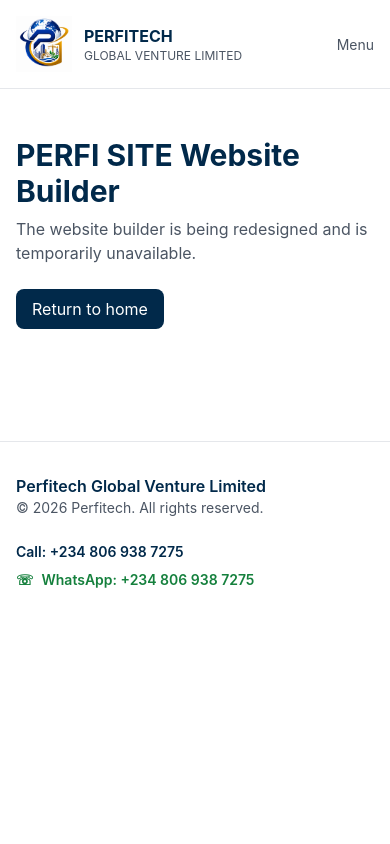
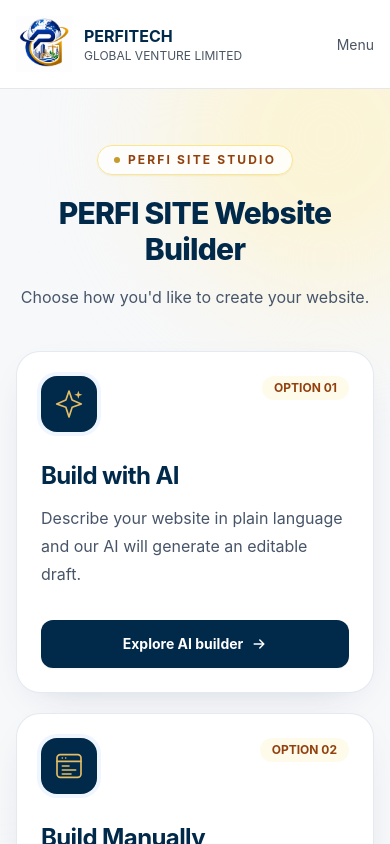
Before and after one commit to perficoin-hue/perfi-site, a Next.js app: page /builder in a window 390 px wide. Shown: the top 844 px of the page. Built offline with nearby package versions, Linux system fonts and the light colour scheme.

Commit message:
Build polished responsive Website Builder landing page

```diff
--- a/pages/builder/index.tsx
+++ b/pages/builder/index.tsx
@@ -3,15 +3,88 @@ import Link from 'next/link';
 import Header from '../../components/Header';
 import Footer from '../../components/Footer';
 
+const builderOptions = [
+  {
+    title: 'Build with AI',
+    description: 'Describe your website in plain language and our AI will generate an editable draft.',
+    href: '/builder/ai',
+    label: 'Explore AI builder',
+    icon: (
+      <svg aria-hidden="true" viewBox="0 0 48 48" fill="none" className="h-8 w-8">
+        <path d="M24 4.5 28.7 18l13.8 6-13.8 5L24 43.5 19.3 29l-13.8-5 13.8-6L24 4.5Z" stroke="currentColor" strokeWidth="2.5" strokeLinejoin="round" />
+        <path d="m38 4 1.5 4.5L44 10l-4.5 1.5L38 16l-1.5-4.5L32 10l4.5-1.5L38 4Z" fill="currentColor" />
+      </svg>
+    ),
+  },
+  {
+    title: 'Build Manually',
+    description: 'Use our visual editor to add sections and customise your site.',
+    href: '/builder/manual',
+    label: 'Explore manual builder',
+    icon: (
+      <svg aria-hidden="true" viewBox="0 0 48 48" fill="none" className="h-8 w-8">
+        <rect x="6" y="7" width="36" height="34" rx="5" stroke="currentColor" strokeWidth="2.5" />
+        <path d="M6 17h36M14 12h.02M19 12h.02M14 24h10M14 30h20M14 36h13" stroke="currentColor" strokeWidth="2.5" strokeLinecap="round" />
+      </svg>
+    ),
+  },
+];
+
 export default function Builder() {
   return (
-    <div>
-      <Head><title>PERFI SITE Website Builder</title></Head>
+    <div className="flex min-h-screen flex-col bg-[#f7f8fa]">
+      <Head>
+        <title>PERFI SITE Website Builder</title>
+        <meta name="description" content="Choose how you would like to create your website with PERFI SITE." />
+      </Head>
       <Header />
-      <main className="mx-auto max-w-4xl px-4 py-12">
-        <h1 className="text-3xl font-bold text-perfi-navy">PERFI SITE Website Builder</h1>
-        <p className="mt-2 text-gray-600">The website builder is being redesigned and is temporarily unavailable.</p>
-        <Link href="/" className="mt-6 inline-block rounded-lg bg-perfi-navy px-4 py-2 text-white">Return to home</Link>
+      <main className="relative flex-1 overflow-hidden px-4 py-14 sm:px-6 sm:py-20">
+        <div aria-hidden="true" className="pointer-events-none absolute -right-24 -top-28 h-80 w-80 rounded-full bg-amber-100/70 blur-3xl" />
+        <div aria-hidden="true" className="pointer-events-none absolute -bottom-28 -left-24 h-80 w-80 rounded-full bg-blue-100/70 blur-3xl" />
+        <div className="relative mx-auto max-w-5xl">
+          <div className="mx-auto max-w-2xl text-center">
+            <span className="inline-flex items-center gap-2 rounded-full border border-amber-200 bg-white/80 px-4 py-1.5 text-xs font-bold uppercase tracking-[0.18em] text-amber-800 shadow-sm">
+              <span aria-hidden="true" className="h-1.5 w-1.5 rounded-full bg-[#c79a2f]" />
+              PERFI SITE Studio
+            </span>
+            <h1 className="mt-5 text-3xl font-extrabold tracking-tight text-perfi-navy sm:text-4xl md:text-5xl">
+              PERFI SITE Website Builder
+            </h1>
+            <p className="mt-4 text-base leading-7 text-slate-600 sm:text-lg">
+              Choose how you&apos;d like to create your website.
+            </p>
+          </div>
+
+          <div className="mt-10 grid gap-5 md:mt-14 md:grid-cols-2 md:gap-6">
+            {builderOptions.map((option, index) => (
+              <article
+                key={option.title}
+                className="group flex h-full flex-col rounded-3xl border border-slate-200/90 bg-white p-6 shadow-[0_12px_40px_-24px_rgba(1,41,74,0.28)] transition duration-200 hover:-translate-y-1 hover:border-amber-300 hover:shadow-[0_20px_50px_-25px_rgba(1,41,74,0.35)] sm:p-8"
+              >
+                <div className="flex items-start justify-between gap-4">
+                  <span className="flex h-14 w-14 items-center justify-center rounded-2xl bg-perfi-navy text-[#e2bd65] ring-4 ring-blue-50 transition group-hover:bg-[#0b3a63]">
+                    {option.icon}
+                  </span>
+                  <span className="rounded-full bg-amber-50 px-3 py-1 text-xs font-bold text-amber-800">
+                    OPTION 0{index + 1}
+                  </span>
+                </div>
+                <h2 className="mt-7 text-2xl font-bold tracking-tight text-perfi-navy">{option.title}</h2>
+                <p className="mt-3 min-h-[3.5rem] text-base leading-7 text-slate-600">{option.description}</p>
+                <Link
+                  href={option.href}
+                  className="mt-8 inline-flex min-h-12 items-center justify-center gap-2 rounded-xl bg-perfi-navy px-5 py-3 text-sm font-bold text-white shadow-sm transition hover:bg-[#0b3a63] focus:outline-none focus-visible:ring-4 focus-visible:ring-amber-200"
+                >
+                  {option.label}
+                  <svg aria-hidden="true" viewBox="0 0 20 20" fill="none" className="h-4 w-4 transition-transform group-hover:translate-x-1">
+                    <path d="M4 10h12m-5-5 5 5-5 5" stroke="currentColor" strokeWidth="1.8" strokeLinecap="round" strokeLinejoin="round" />
+                  </svg>
+                </Link>
+              </article>
+            ))}
+          </div>
+          <p className="mt-8 text-center text-sm text-slate-500">Start with the approach that works best for you. You can shape your site at your own pace.</p>
+        </div>
       </main>
       <Footer />
     </div>
```
